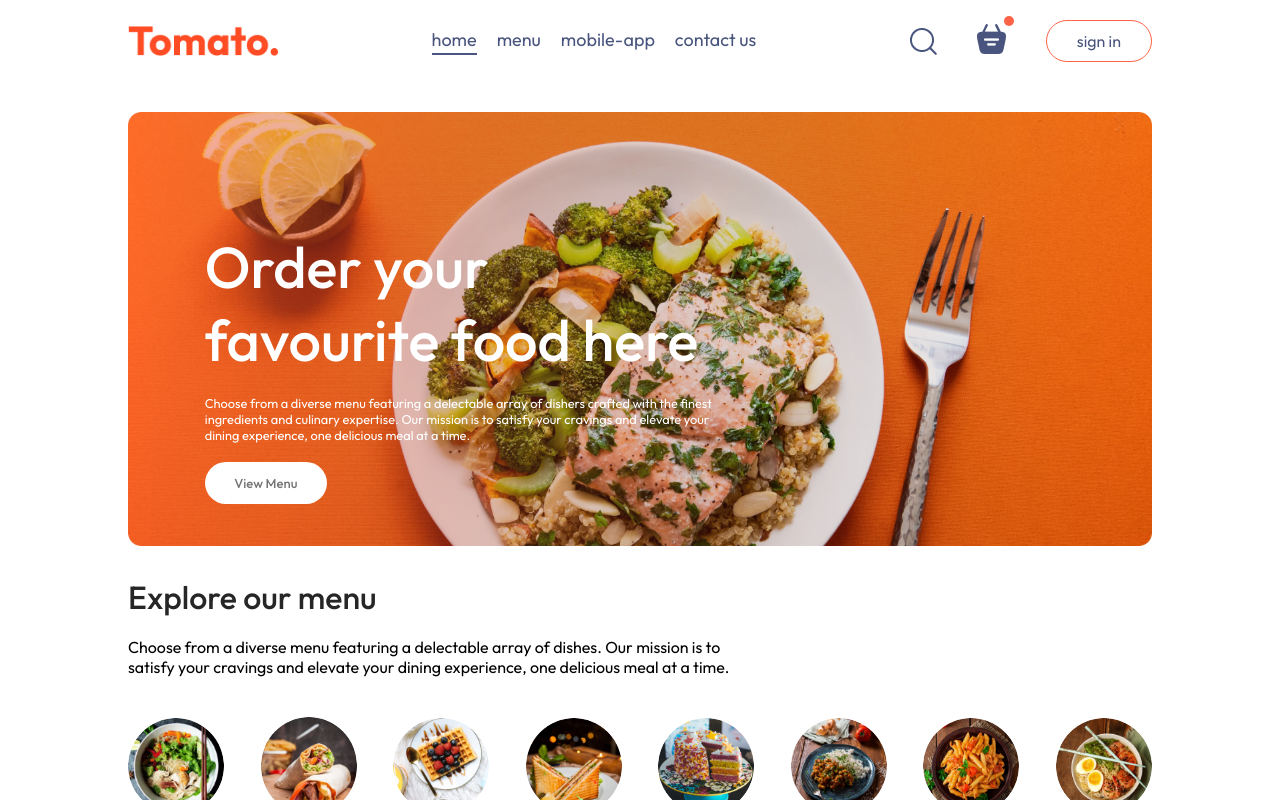
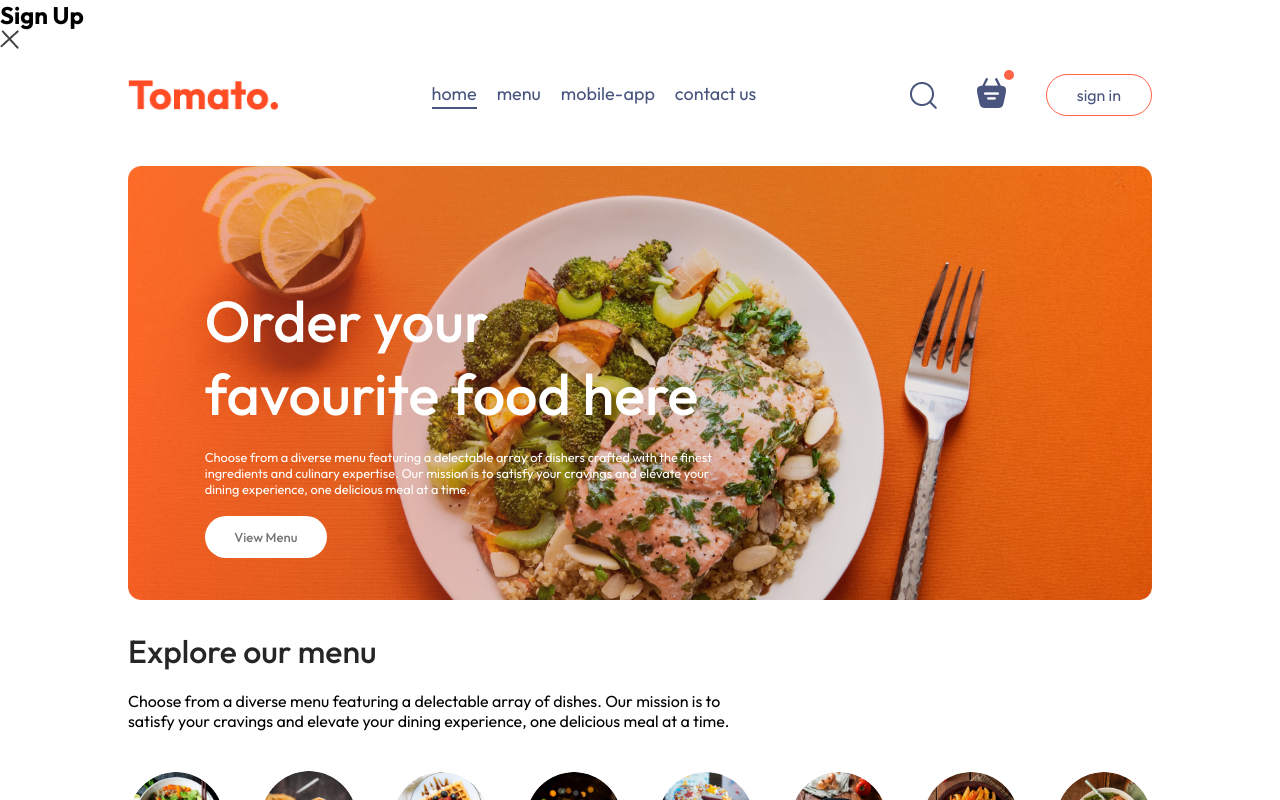
Before and after one commit to Mryasa69/food-order-system, a React (Vite) app: page / in a window 1280 px wide. Both pictures are taken after a click on the button "sign in". Shown: the top 800 px of the page. Built offline with nearby package versions, Linux system fonts and the light colour scheme.

Commit message:
setting sign in

```diff
--- a/src/App.jsx
+++ b/src/App.jsx
@@ -1,17 +1,21 @@
-import React from 'react'
+import React, { useState } from 'react'
 import Navbar from './components/Navbar/Navbar'
 import { Route, Routes } from 'react-router-dom'
 import Home from './pages/Home/Home'
 import Cart from './pages/Cart/Cart'
 import PlaceOrder from './pages/PlaceOrder/PlaceOrder'
 import Footer from './components/Footer/Footer'
-
+import LoginPopup from './components/LoginPopup/LoginPopup'
 
 const App = () => {
+
+  const [showLogin, setShowLogin] = useState(false)
+
   return (
     <>
+      {showLogin ? <LoginPopup setShowLogin={setShowLogin} /> : <></>}
       <div className='app'>
-        <Navbar />
+        <Navbar setShowLogin={setShowLogin} />
         <Routes>
           <Route path="/" element={<Home />} />
           <Route path="/cart" element={<Cart />} />
--- /dev/null
+++ b/src/components/LoginPopup/LoginPopup.jsx
@@ -0,0 +1,21 @@
+import React, { useState } from 'react'
+import './LoginPopup.css'
+import { assets } from '../../assets/assets'
+
+const LoginPopup = ({ setShowLogin }) => {
+
+    const [currState, setCurrState] = useState("Sign Up")
+
+    return (
+        <div className='login-popup'>
+            <form className="login-popup-container">
+                <div className="login-popup-title">
+                    <h2>{currState}</h2>
+                    <img onClick={() => setShowLogin(false)} src={assets.cross_icon} alt="" />
+                </div>
+            </form>
+        </div>
+    )
+}
+
+export default LoginPopup
--- a/src/components/Navbar/Navbar.jsx
+++ b/src/components/Navbar/Navbar.jsx
@@ -1,8 +1,9 @@
 import React, { useState } from 'react'
 import './Navbar.css'
 import { assets } from '../../assets/assets'
+import { Link } from 'react-router-dom'
 
-const Navbar = () => {
+const Navbar = ({ setShowLogin }) => {
 
   const [menu, setMenu] = useState("home");
 
@@ -10,10 +11,10 @@
     <div className='navbar'>
       <img src={assets.logo} alt="" className="logo" />
       <ul className="navbar-menu">
-        <li onClick={() => setMenu("home")} className={menu === "home" ? "active" : ""}>home</li>
-        <li onClick={() => setMenu("menu")} className={menu === "menu" ? "active" : ""}>menu</li>
-        <li onClick={() => setMenu("mobile-app")} className={menu === "mobile-app" ? "active" : ""}>mobile-app</li>
-        <li onClick={() => setMenu("contact-us")} className={menu === "contact-us" ? "active" : ""}>contact us</li>
+        <Link to='/' onClick={() => setMenu("home")} className={menu === "home" ? "active" : ""}>home</Link>
+        <a href='#explore-menu' onClick={() => setMenu("menu")} className={menu === "menu" ? "active" : ""}>menu</a>
+        <a href='#app-download' onClick={() => setMenu("mobile-app")} className={menu === "mobile-app" ? "active" : ""}>mobile-app</a>
+        <a href='#footer' onClick={() => setMenu("contact-us")} className={menu === "contact-us" ? "active" : ""}>contact us</a>
       </ul>
       <div className="navbar-right">
         <img src={assets.search_icon} alt="" />
@@ -21,7 +22,7 @@
           <img src={assets.basket_icon} alt="" />
           <div className="dot"></div>
         </div>
-        <button>sign in</button>
+        <button onClick={() => setShowLogin(true)}>sign in</button>
       </div>
 
     </div>
--- a/src/index.css
+++ b/src/index.css
@@ -5,6 +5,7 @@
   margin: 0;
   box-sizing: border-box;
   font-family: Outfit;
+  scroll-behavior: smooth;
 }
 
 body {
```
Also changed, not shown: src/components/LoginPopup/LoginPopup.css (added).
